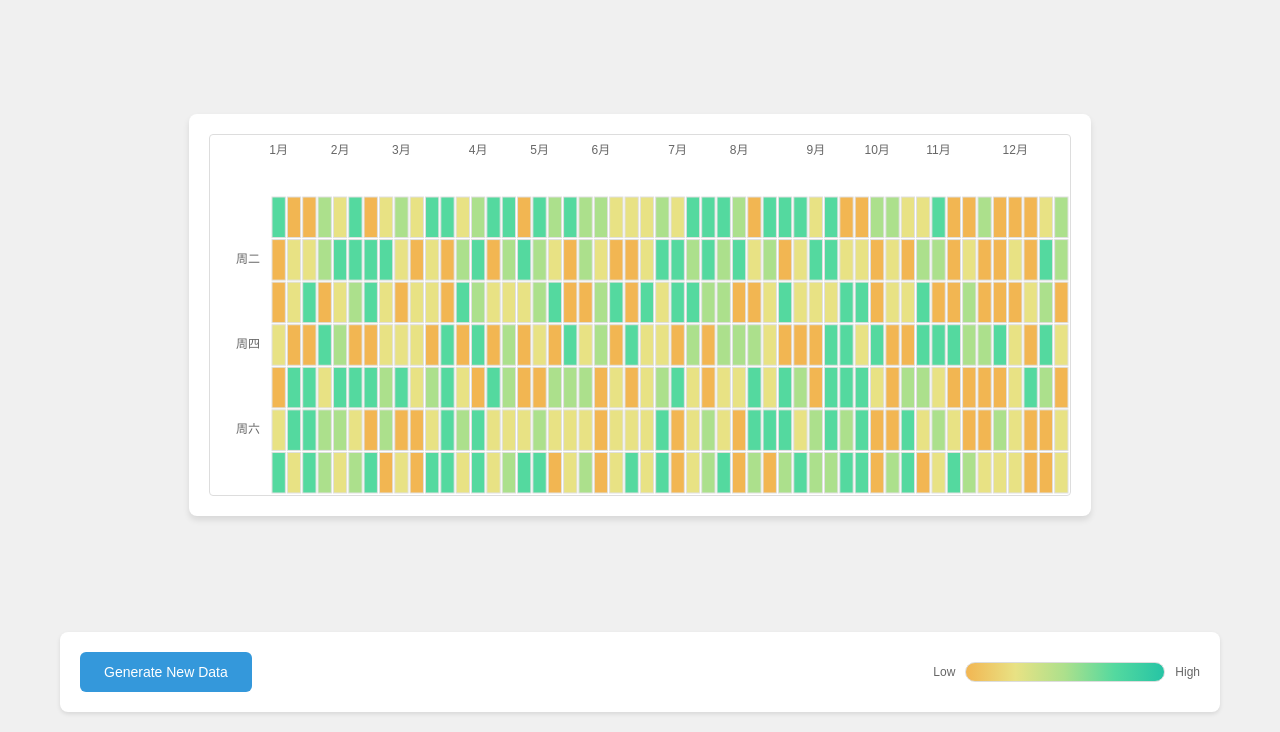
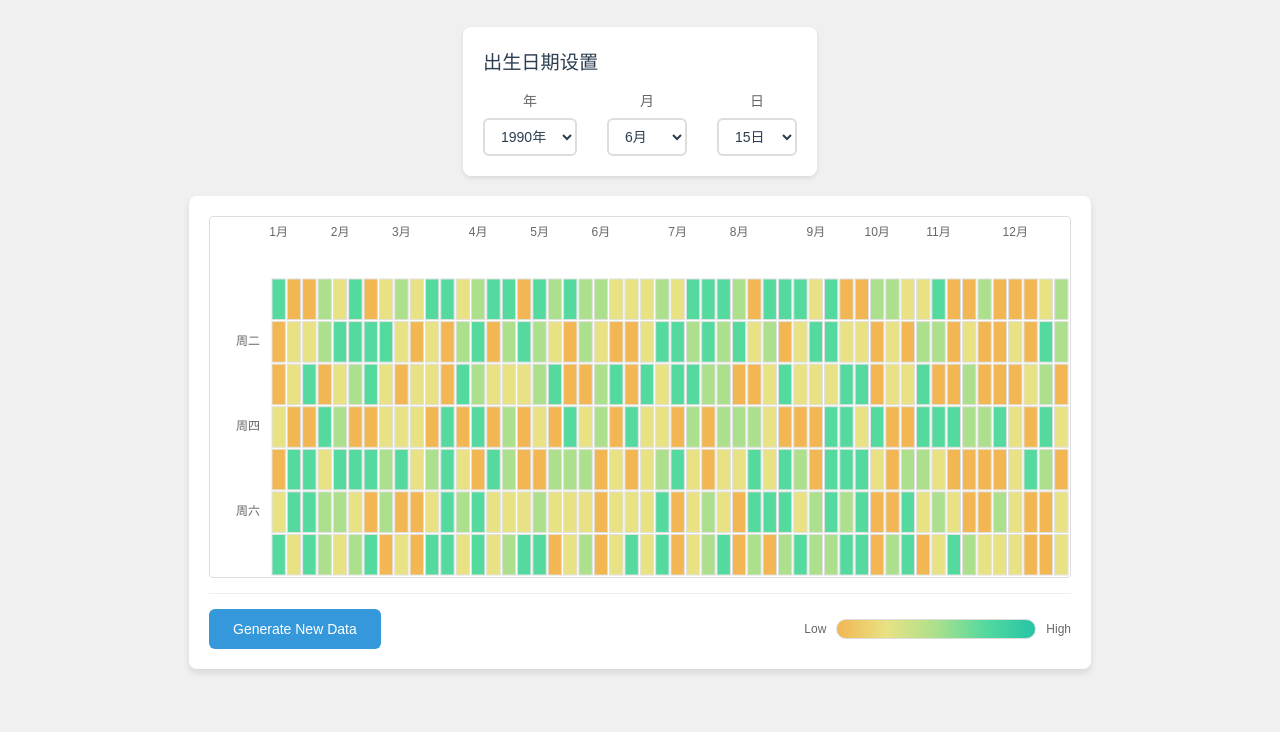
Before and after one commit to usharerose/2025-annual-vibe, a plain HTML site: page index.html in a window 1280 px wide. Shown: the part 68-800 px from the top of the page. Drawn offline with Linux system fonts and the light colour scheme.

Commit message:
feat: input birthday
Message to Claude Code is as follow:
接下来,我希望增加如下功能.用户可以在页面,通过滚动栏,填入自己出生的年,月,日.并且能缓存在浏览器的localStorage中

```diff
--- a/index.html
+++ b/index.html
@@ -13,21 +13,56 @@
         </header>
 
         <main>
+            <div class="birth-date-section">
+                <h3>出生日期设置</h3>
+                <div class="birth-date-controls">
+                    <div class="date-input-group">
+                        <label for="birth-year">年</label>
+                        <select id="birth-year">
+                            <!-- Options will be populated by JavaScript -->
+                        </select>
+                    </div>
+                    <div class="date-input-group">
+                        <label for="birth-month">月</label>
+                        <select id="birth-month">
+                            <option value="1">1月</option>
+                            <option value="2">2月</option>
+                            <option value="3">3月</option>
+                            <option value="4">4月</option>
+                            <option value="5">5月</option>
+                            <option value="6" selected>6月</option>
+                            <option value="7">7月</option>
+                            <option value="8">8月</option>
+                            <option value="9">9月</option>
+                            <option value="10">10月</option>
+                            <option value="11">11月</option>
+                            <option value="12">12月</option>
+                        </select>
+                    </div>
+                    <div class="date-input-group">
+                        <label for="birth-day">日</label>
+                        <select id="birth-day">
+                            <!-- Options will be populated by JavaScript -->
+                        </select>
+                    </div>
+                </div>
+            </div>
+
             <div id="heatmap-container" class="heatmap-wrapper">
                 <canvas id="heatmap-canvas"></canvas>
                 <div id="tooltip" class="tooltip"></div>
+                <div class="heatmap-controls">
+                    <button id="generate-data">Generate New Data</button>
+                    <div class="legend">
+                        <span class="legend-label">Low</span>
+                        <div class="legend-gradient"></div>
+                        <span class="legend-label">High</span>
+                    </div>
+                </div>
             </div>
         </main>
 
         <footer>
-            <div class="controls">
-                <button id="generate-data">Generate New Data</button>
-                <div class="legend">
-                    <span class="legend-label">Low</span>
-                    <div class="legend-gradient"></div>
-                    <span class="legend-label">High</span>
-                </div>
-            </div>
         </footer>
     </div>
 
--- a/script.js
+++ b/script.js
@@ -168,6 +168,87 @@ document.addEventListener('DOMContentLoaded', function() {
         cols: 52
     });
 
+    // Birth date controls
+    const birthYear = document.getElementById('birth-year');
+    const birthMonth = document.getElementById('birth-month');
+    const birthDay = document.getElementById('birth-day');
+
+    // Populate year options (1900-2100)
+    function populateYearOptions() {
+        for (let year = 1900; year <= 2100; year++) {
+            const option = document.createElement('option');
+            option.value = year;
+            option.textContent = year + '年';
+            if (year === 1990) option.selected = true; // Default selection
+            birthYear.appendChild(option);
+        }
+    }
+
+    // Populate day options based on selected year and month
+    function populateDayOptions() {
+        const year = parseInt(birthYear.value);
+        const month = parseInt(birthMonth.value);
+        const daysInMonth = new Date(year, month, 0).getDate();
+        const currentDay = parseInt(birthDay.value) || 15;
+
+        // Clear existing options
+        birthDay.innerHTML = '';
+
+        // Add new options
+        for (let day = 1; day <= daysInMonth; day++) {
+            const option = document.createElement('option');
+            option.value = day;
+            option.textContent = day + '日';
+            if (day === Math.min(currentDay, daysInMonth)) {
+                option.selected = true;
+            }
+            birthDay.appendChild(option);
+        }
+    }
+
+    // Load birth date from localStorage
+    function loadBirthDate() {
+        const savedBirthDate = localStorage.getItem('birthDate');
+        if (savedBirthDate) {
+            const { year, month, day } = JSON.parse(savedBirthDate);
+            birthYear.value = year;
+            birthMonth.value = month;
+            populateDayOptions();
+            birthDay.value = day;
+        }
+    }
+
+    // Save birth date to localStorage
+    function saveBirthDate() {
+        const birthDate = {
+            year: parseInt(birthYear.value),
+            month: parseInt(birthMonth.value),
+            day: parseInt(birthDay.value)
+        };
+        localStorage.setItem('birthDate', JSON.stringify(birthDate));
+    }
+
+
+    // Event listeners for birth date controls
+    birthYear.addEventListener('change', () => {
+        populateDayOptions();
+        saveBirthDate();
+    });
+
+    birthMonth.addEventListener('change', () => {
+        populateDayOptions();
+        saveBirthDate();
+    });
+
+    birthDay.addEventListener('change', () => {
+        saveBirthDate();
+    });
+
+    // Initialize birth date
+    populateYearOptions();
+    populateDayOptions();
+    loadBirthDate();
+
     const generateButton = document.getElementById('generate-data');
     generateButton.addEventListener('click', () => {
         heatmap.regenerateData();
--- a/styles.css
+++ b/styles.css
@@ -33,7 +33,8 @@ header h1 {
 main {
     flex: 1;
     display: flex;
-    justify-content: center;
+    flex-direction: column;
+    gap: 20px;
     align-items: center;
 }
 
@@ -44,6 +45,15 @@ main {
     box-shadow: 0 4px 6px rgba(0, 0, 0, 0.1);
     padding: 20px;
     overflow: hidden;
+}
+
+.heatmap-controls {
+    display: flex;
+    justify-content: space-between;
+    align-items: center;
+    margin-top: 15px;
+    padding-top: 15px;
+    border-top: 1px solid #eee;
 }
 
 #heatmap-canvas {
@@ -72,17 +82,66 @@ main {
 
 footer {
     margin-top: 30px;
+    display: flex;
+    flex-direction: column;
+    gap: 20px;
 }
 
-.controls {
-    display: flex;
-    justify-content: space-between;
-    align-items: center;
+.birth-date-section {
     background: white;
     padding: 20px;
     border-radius: 8px;
     box-shadow: 0 2px 4px rgba(0, 0, 0, 0.1);
 }
+
+.birth-date-section h3 {
+    margin-bottom: 15px;
+    color: #2c3e50;
+    font-size: 1.2em;
+    font-weight: 400;
+}
+
+.birth-date-controls {
+    display: flex;
+    gap: 30px;
+    align-items: center;
+}
+
+.date-input-group {
+    display: flex;
+    flex-direction: column;
+    align-items: center;
+    gap: 8px;
+}
+
+.date-input-group label {
+    font-size: 14px;
+    color: #666;
+    font-weight: 500;
+}
+
+.date-input-group select {
+    padding: 8px 12px;
+    border: 2px solid #ddd;
+    border-radius: 6px;
+    background: white;
+    font-size: 14px;
+    color: #2c3e50;
+    outline: none;
+    cursor: pointer;
+    transition: border-color 0.2s;
+    min-width: 80px;
+}
+
+.date-input-group select:focus {
+    border-color: #3498db;
+    box-shadow: 0 0 0 3px rgba(52, 152, 219, 0.1);
+}
+
+.date-input-group select:hover {
+    border-color: #3498db;
+}
+
 
 #generate-data {
     background: #3498db;
@@ -120,9 +179,14 @@ footer {
 }
 
 @media (max-width: 768px) {
-    .controls {
+    .heatmap-controls {
         flex-direction: column;
-        gap: 20px;
+        gap: 15px;
+    }
+
+    .birth-date-controls {
+        flex-direction: column;
+        gap: 15px;
     }
 
     .legend-gradient {
```
